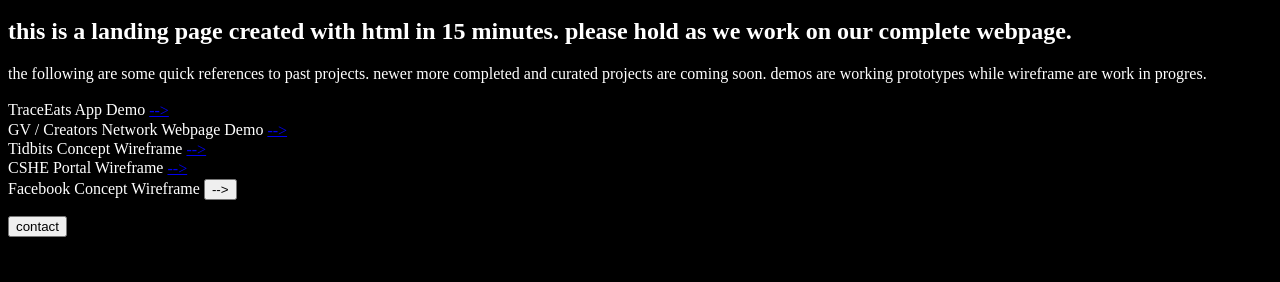
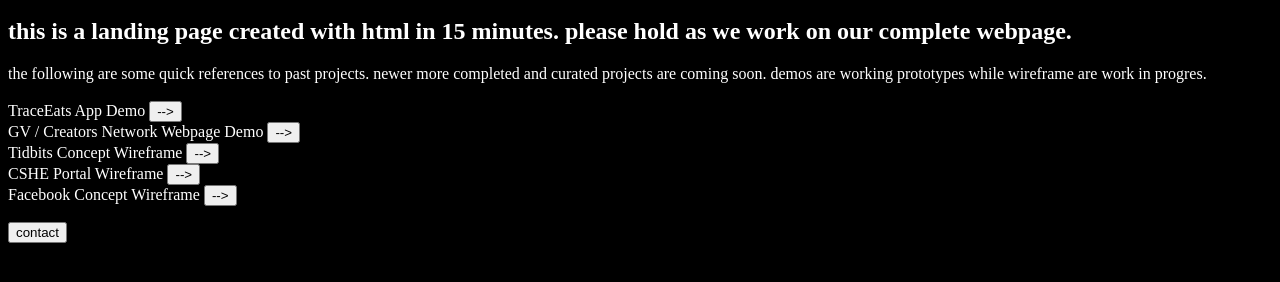
Before and after one commit to mac-sg/mac-sg.github.io, a plain HTML site: page index.html in a window 1280 px wide. Shown: the part 54-336 px from the top of the page. Drawn offline with Linux system fonts and the light colour scheme.

Commit message:
Update index.html

```diff
--- a/index.html
+++ b/index.html
@@ -11,17 +11,13 @@
     <p>the following are some quick references to past projects. newer more completed and curated projects are coming soon. demos are working prototypes while wireframe are work in progres.
       <br>
       <br>
-      TraceEats App Demo <a href="https://www.figma.com/proto/Bb1TGtdeuc94mK36Dd7oaS/YouthxHack-Team-Chianan?page-id=0%3A1&node-id=13-20&viewport=495%2C278%2C0.09&scaling=scale-down&starting-point-node-id=13%3A20" target="_blank" rel="noreferrer noopener"><button1 class="button1" style="vertical-align:middle"><span>--> </span></button>
-</a>
+      TraceEats App Demo <a href="https://www.figma.com/proto/Bb1TGtdeuc94mK36Dd7oaS/YouthxHack-Team-Chianan?page-id=0%3A1&node-id=13-20&viewport=495%2C278%2C0.09&scaling=scale-down&starting-point-node-id=13%3A20" target="_blank" rel="noreferrer noopener"><input class="button1" type="submit" value="-->"></a>
       <br>
-      GV / Creators Network Webpage Demo <a href="https://www.figma.com/proto/ottP8Y4Gz5nxY0OJLFyQ3I/Greenville-Creators-Network?page-id=0%3A1&node-id=4-74&viewport=395%2C224%2C0.12&scaling=scale-down&starting-point-node-id=4%3A74" target="_blank" rel="noreferrer noopener"><button1 class="button1" style="vertical-align:middle"><span>--> </span></button>
-</a>
+      GV / Creators Network Webpage Demo <a href="https://www.figma.com/proto/ottP8Y4Gz5nxY0OJLFyQ3I/Greenville-Creators-Network?page-id=0%3A1&node-id=4-74&viewport=395%2C224%2C0.12&scaling=scale-down&starting-point-node-id=4%3A74" target="_blank" rel="noreferrer noopener"><input class="button1" type="submit" value="-->"></a>
       <br>
-      Tidbits Concept Wireframe <a href="https://www.figma.com/file/EOXnHcrC1nauASb6cMAtBq/Tidbits?node-id=0%3A1&t=kmrW7tsFy3kIno5k-1" target="_blank" rel="noreferrer noopener"><button1 class="button1" style="vertical-align:middle"><span>--> </span></button>
-</a>
+      Tidbits Concept Wireframe <a href="https://www.figma.com/file/EOXnHcrC1nauASb6cMAtBq/Tidbits?node-id=0%3A1&t=kmrW7tsFy3kIno5k-1" target="_blank" rel="noreferrer noopener"><input class="button1" type="submit" value="-->"></a>
       <br>
-      CSHE Portal Wireframe <a href="https://www.figma.com/file/iKF2C3PnpqYsY6bQGOaYX8/CSHEPortalPrototype?node-id=0%3A1&t=lpUs3VRRpm2IAyU2-1" target="_blank" rel="noreferrer noopener"><button1 class="button1" style="vertical-align:middle"><span>--> </span></button>
-</a>
+      CSHE Portal Wireframe <a href="https://www.figma.com/file/iKF2C3PnpqYsY6bQGOaYX8/CSHEPortalPrototype?node-id=0%3A1&t=lpUs3VRRpm2IAyU2-1" target="_blank" rel="noreferrer noopener"><input class="button1" type="submit" value="-->"></a>
       <br>
       Facebook Concept Wireframe <a href="https://www.figma.com/file/394kkB4LYy2l9BjTd0YZrG/Facebook-Remade?node-id=0%3A1&t=wV5qsXqeOU572Scr-1" target="_blank" rel="noreferrer noopener"><input class="button1" type="submit" value="-->"></a>
       <br>
```
